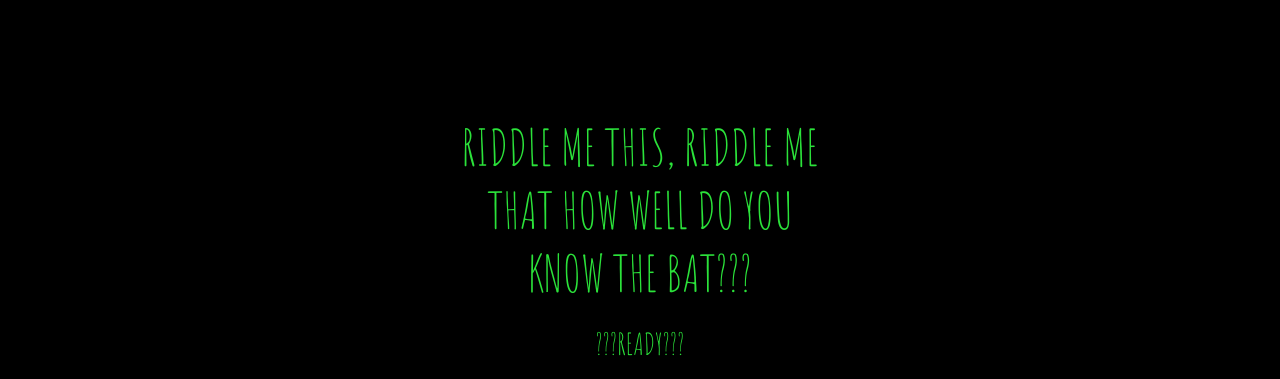
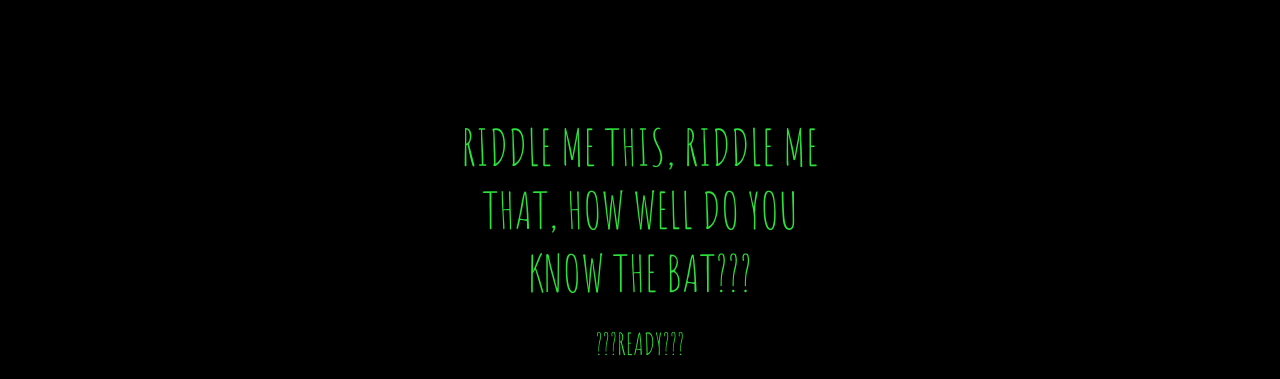
Before and after one commit to Bubba-Dave/Code-Quiz, a plain HTML site: page index.html in a window 1280 px wide. Shown: the part 63-442 px from the top of the page. Drawn offline with Linux system fonts and the light colour scheme.

Commit message:
slight touch ups

```diff
--- a/index.html
+++ b/index.html
@@ -21,7 +21,7 @@
 
         <div id="mainDiv">
             <div id="gridContainer">
-                <p id="questionDisplay">RIDDLE ME THIS, RIDDLE ME THAT HOW WELL DO YOU KNOW THE BAT???</p>
+                <p id="questionDisplay">RIDDLE ME THIS, RIDDLE ME THAT, HOW WELL DO YOU KNOW THE BAT???</p>
                 <p id="finalScoreDisplay"></p>
                 <p id="enterInitials"></p>
                 <textarea id=enterInitialsTextArea></textarea>
```
Also changed, not shown: assets/js/script.js (+4 -4 lines).
